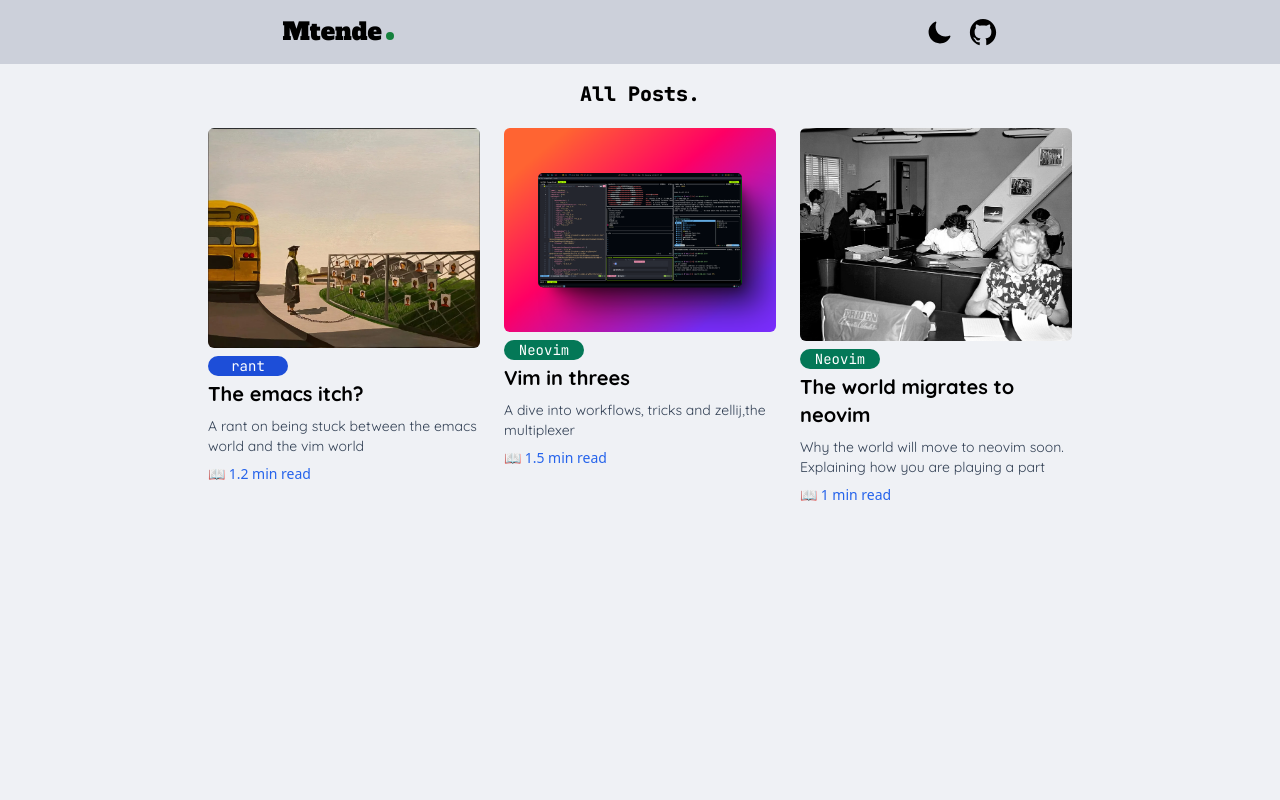
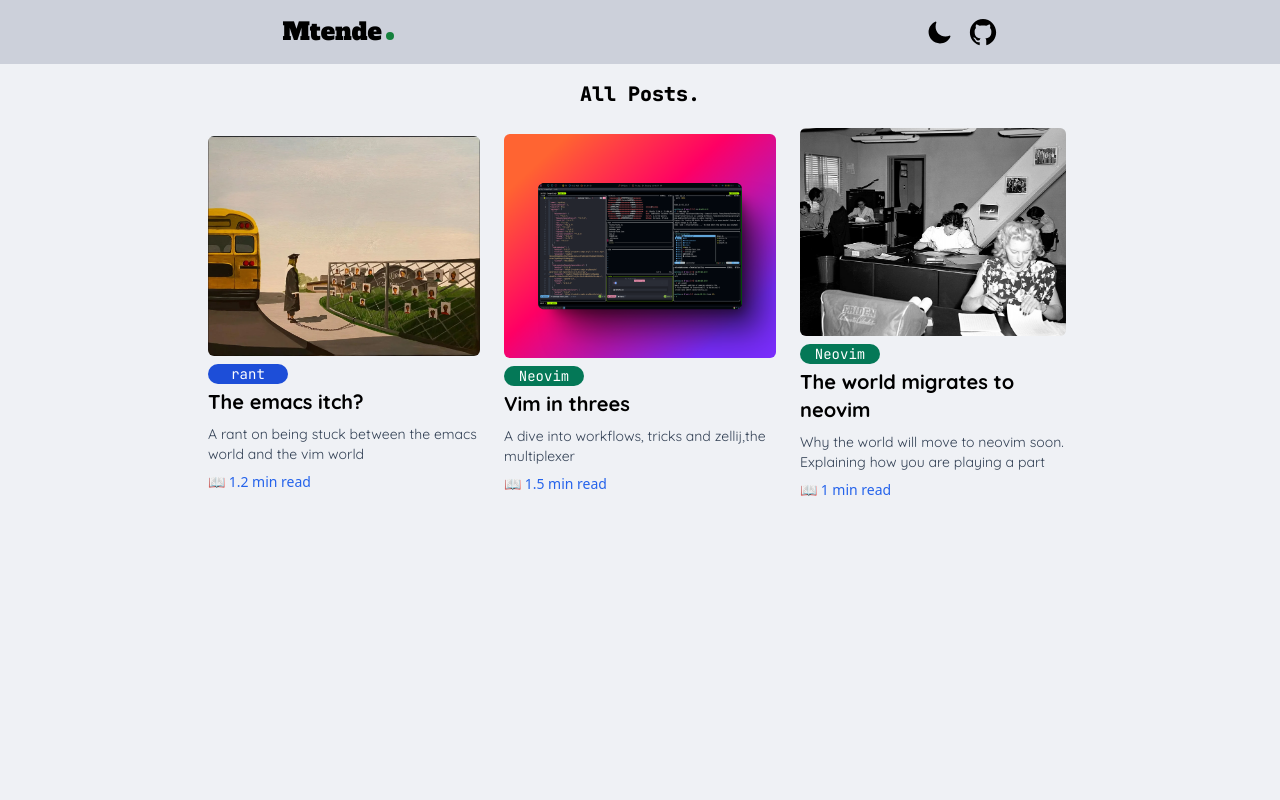
Before and after one commit to Mtendekuyokwa19/Mtendekuyokwa19.github.io, a React (Vite) app: page / in a window 1280 px wide. Shown: the top 800 px of the page. Built offline with nearby package versions, Linux system fonts and the light colour scheme; a web font is replaced by a local one.

Commit message:
trying to balance out the image on home page

```diff
--- a/src/Home.tsx
+++ b/src/Home.tsx
@@ -10,7 +10,6 @@ import { Link } from "react-router-dom";
 export default function Home() {
   return (
     <div className="md:min-h-lvh lg:min-h-lvh">
-      {/* <Search /> */}
 
       <section className="p-4 w-auto flex flex-col  items-center">
         <H2 id={""}>All Posts.</H2>
@@ -72,8 +71,8 @@ export function Footer() {
 
 function Blogcard2() {
   return (
-    <Link to="/emacsitch">
-      <section className="w-full  flex justify-center items-center ">
+    <Link to="/emacsitch" className="flex">
+      <section className="w-full h-full flex-1   flex justify-center items-center ">
         <div className="flex dark:hover:bg-everNav p-2 rounded-md hover:bg-slate-200 transition ease-in-out dalay-150  flex-col w-72 gap-2 font-Quicksand ">
           <div>
             <img
@@ -100,14 +99,14 @@ function Blogcard2() {
 }
 function Blogcard1() {
   return (
-    <Link to="/viminthrees">
-      <section className="w-full  flex justify-center items-center ">
+    <Link to="/viminthrees" className="flex">
+      <section className="w-full  flex  flex-1  justify-center items-center ">
         <div className="flex dark:hover:bg-everNav p-2 rounded-md hover:bg-slate-200 transition ease-in-out dalay-150  flex-col w-72 gap-2 font-Quicksand ">
           <div>
             <img
               src="/preview2.png"
               alt="my workflow"
-              className="rounded-md"
+              className="rounded-md h-56"
             />
           </div>
           <div className=" flex flex-col gap-1">
@@ -135,7 +134,7 @@ function Blogcard() {
             <img
               src="/woman.jpg"
               alt="woman on computer"
-              className="rounded-md"
+              className="rounded-md h-52"
             />
           </div>
           <div className=" flex flex-col gap-1">
--- a/src/blogPosts/vimInThrees.tsx
+++ b/src/blogPosts/vimInThrees.tsx
@@ -9,7 +9,7 @@ export function VimInThrees() {
     </section>
   );
 }
-
+// TODO: fix the imaging on firefox
 function TableOfContents() {
   return (
     <div className="lg:fixed top-32 right-72 md:hidden hidden lg:flex flex-col gap-2">
```
